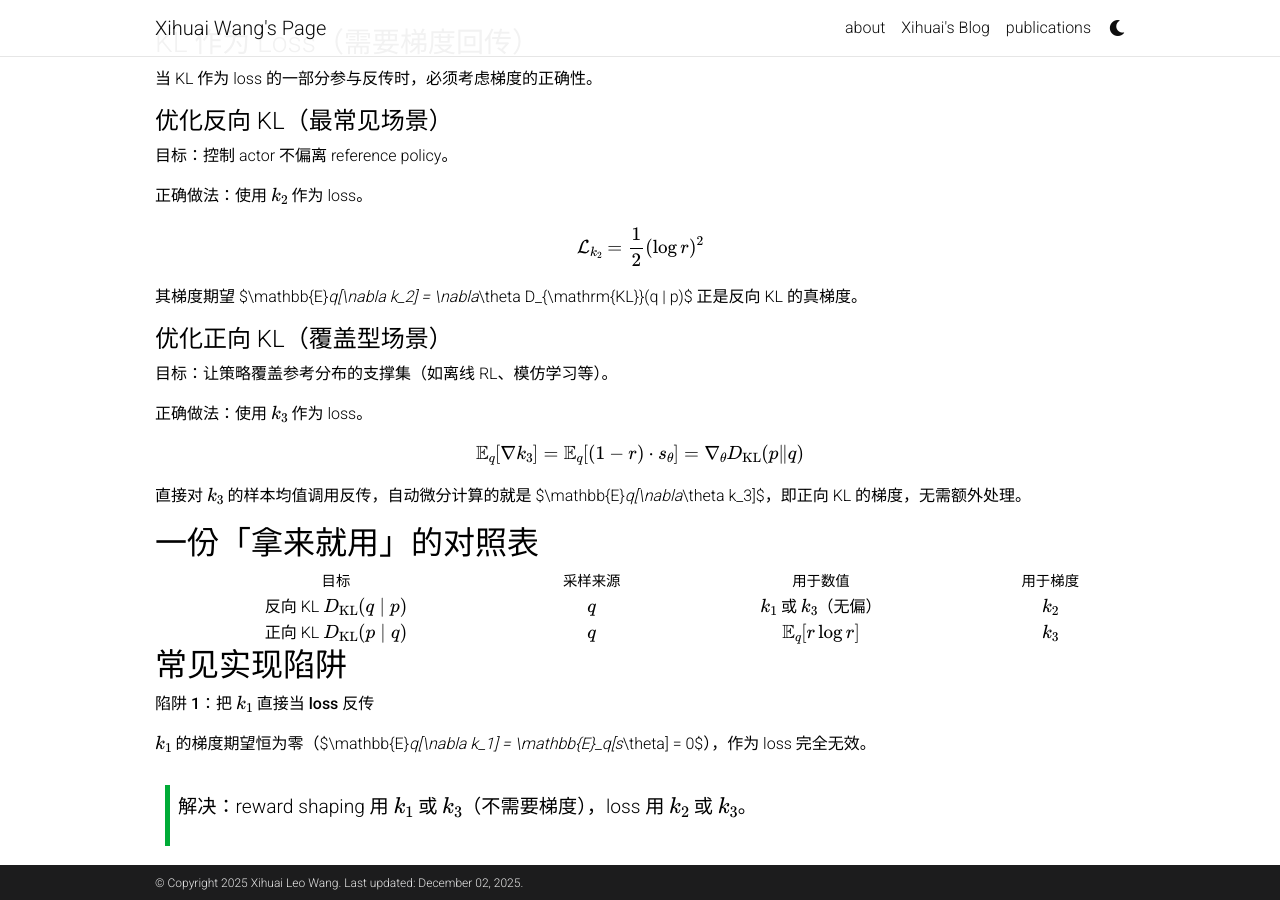
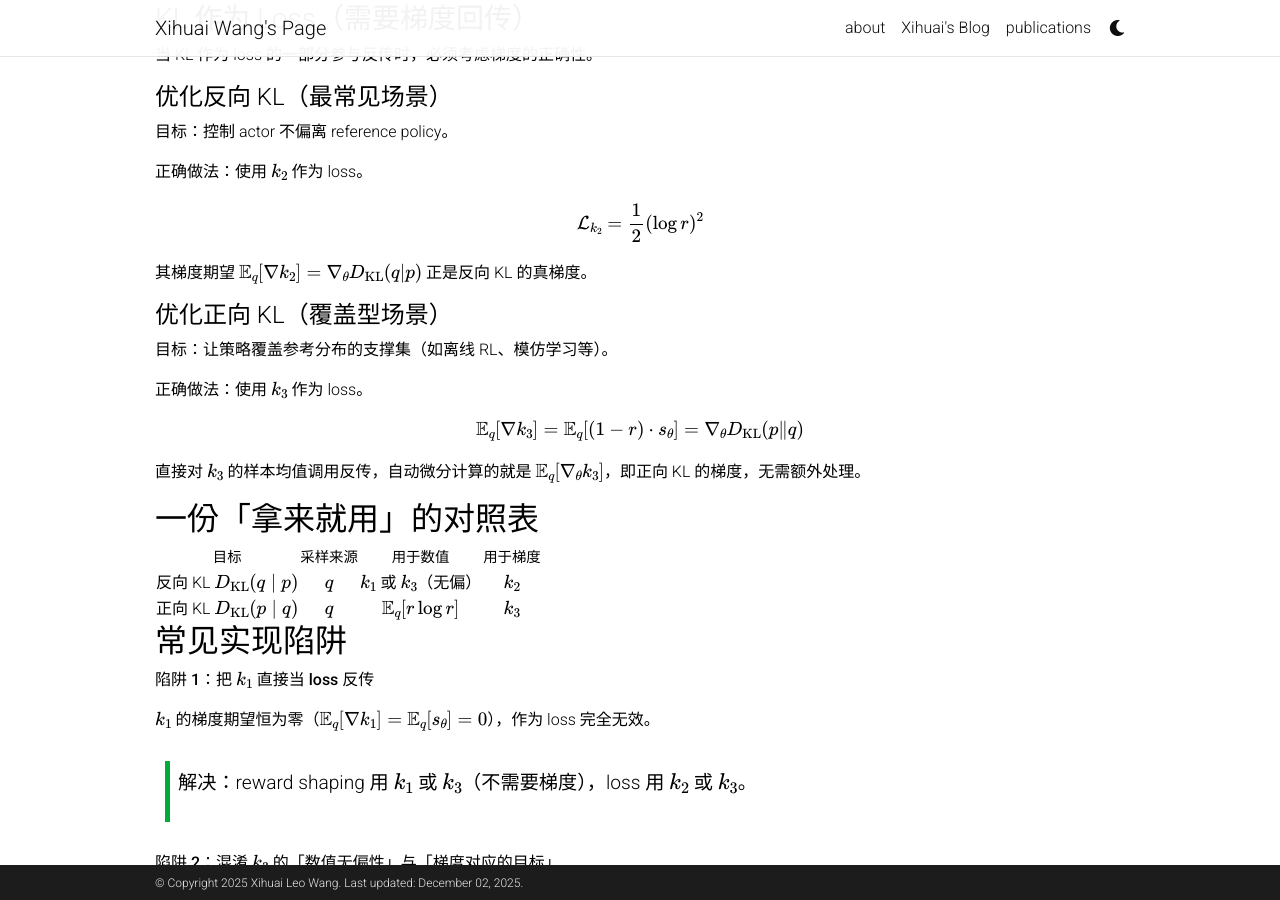
Before and after one commit to xihuai18/xihuai18.github.io, a Jekyll site: the page built from _posts/2025-12-01-kl-estimators-cn.md, in a window 1280 px wide and 900 px high, scrolled down 8333 px. Built offline with Jekyll 4.4.1, drawn with Linux system fonts in a browser that asks for light colours; comment, search, counter and statistics services are not loaded; a style sheet for code colours, icons or effects is not loaded; some of the changed text lies outside the part shown.

Commit message:
优化中英文版本 KL 散度估计器文章中的链接格式，提高可读性

```diff
--- a/_posts/2025-12-01-kl-estimators-cn.md
+++ b/_posts/2025-12-01-kl-estimators-cn.md
@@ -14,7 +14,7 @@
 
 > 在强化学习中，KL 散度的估计方式直接影响训练稳定性。本文系统剖析三种经典估计器 $k_1, k_2, k_3$ 的性质差异，并给出「用于 reward 惩罚」与「用于 loss 回传」时的选型指南。
 
-[English Version](https://xihuai18.github.io/reinforcement-learning/2025/12/01/kl-estimators-en.html) \| [知乎版本 ![Zhihu](https://static.zhihu.com/heifetz/favicon.ico)](https://zhuanlan.zhihu.com/p/1978993413425763764)
+[English Version](/reinforcement-learning/2025/12/01/kl-estimators-en.html) \| [知乎版本 ![Zhihu](https://static.zhihu.com/heifetz/favicon.ico)](https://zhuanlan.zhihu.com/p/1978993413425763764)
 
 
 
@@ -89,7 +89,7 @@
 
 **设计动机**：我们想要一个**既无偏又低方差**的估计器。标准做法是给 $k_1$ 加一个**控制变量**（control variate）——一个期望为零但与 $k_1$ 负相关的量。
 
-注意到 $\mathbb{E}_q[r - 1] = \mathbb{E}_q\left[\frac{p}{q}\right] - 1 = 1 - 1 = 0$，所以对于任意 $\lambda$，
+注意到 $\mathbb{E}\_q[r - 1] = \mathbb{E}\_q\left[\frac{p}{q}\right] - 1 = 1 - 1 = 0$，所以对于任意 $\lambda$，
 
 $$
 k_1 + \lambda(r - 1) = -\log r + \lambda(r - 1)
@@ -121,40 +121,11 @@
 
 ### 三者对比总结
 
-<table style="width:100%; text-align:center;">
-  <thead>
-    <tr>
-      <th>估计器</th>
-      <th>定义</th>
-      <th>设计原理</th>
-      <th>对数值的偏差</th>
-      <th>方差特性</th>
-    </tr>
-  </thead>
-  <tbody>
-    <tr>
-      <td>$k_1$</td>
-      <td>$-\log r$</td>
-      <td>最朴素定义</td>
-      <td>无偏</td>
-      <td>高（可正可负）</td>
-    </tr>
-    <tr>
-      <td>$k_2$</td>
-      <td>$\frac{1}{2}(\log r)^2$</td>
-      <td>f-散度，二阶行为与 KL 一致</td>
-      <td>有偏（但极小）</td>
-      <td>低（恒正）</td>
-    </tr>
-    <tr>
-      <td>$k_3$</td>
-      <td>$r - 1 - \log r$</td>
-      <td>控制变量 + Bregman 散度</td>
-      <td>无偏</td>
-      <td>低（恒正）</td>
-    </tr>
-  </tbody>
-</table>
+| 估计器 |          定义           |          设计原理          |  对数值的偏差  |    方差特性    |
+| :----: | :---------------------: | :------------------------: | :------------: | :------------: |
+| $k_1$  |        $\log r$        |         最朴素定义         |      无偏      | 高（可正可负） |
+| $k_2$  | $\frac{1}{2}(\log r)^2$ | f-散度，二阶行为与 KL 一致 | 有偏（但极小） |   低（恒正）   |
+| $k_3$  |    $r - 1 - \log r$     |  控制变量 + Bregman 散度   |      无偏      |   低（恒正）   |
 
 从数值估计的角度看，$k_3$ 是「无偏 + 低方差」的最优选择；但正如后文将分析的，**梯度层面的故事完全不同**。
 
@@ -213,7 +184,7 @@
 
 在分析估计器之前，我们先推导正向和反向 KL 散度对 $\theta$ 的**真梯度**作为参照。
 
-记 score function $s_\theta(x) = \nabla_\theta \log q_\theta(x)$，它有一个重要性质：$\mathbb{E}_{q_\theta}[s_\theta] = 0$（因为 $\int \nabla_\theta q_\theta dx = \nabla_\theta \int q_\theta dx = \nabla_\theta 1 = 0$）。
+记 score function $s\_\theta(x) = \nabla\_\theta \log q\_\theta(x)$，它有一个重要性质：$\mathbb{E}\_{q\_\theta}[s\_\theta] = 0$（因为 $\int \nabla\_\theta q\_\theta dx = \nabla\_\theta \int q\_\theta dx = \nabla\_\theta 1 = 0$）。
 
 **反向 KL 的梯度**：
 
@@ -257,7 +228,7 @@
 -\mathbb{E}_p[s_\theta] = -\mathbb{E}_q\left[\frac{p}{q_\theta} \cdot s_\theta\right] = -\mathbb{E}_q[r \cdot s_\theta]
 $$
 
-利用 $\mathbb{E}_q[s_\theta] = 0$，可改写为：
+利用 $\mathbb{E}\_q[s\_\theta] = 0$，可改写为：
 
 $$
 \boxed{\nabla_\theta D_{\mathrm{KL}}(p \| q_\theta) = \mathbb{E}_q[(1-r) \cdot s_\theta]}
@@ -333,32 +304,11 @@
 
 对它们在 $q_\theta$ 下取期望：
 
-<table style="width:100%; text-align:center;">
-  <thead>
-    <tr>
-      <th>Estimator</th>
-      <th>$\mathbb{E}_{q}[\nabla_\theta k_i]$</th>
-      <th>Equals</th>
-    </tr>
-  </thead>
-  <tbody>
-    <tr>
-      <td>$k_1$</td>
-      <td>$\mathbb{E}_{q}[s_\theta] = 0$</td>
-      <td><strong>Zero (useless as loss)</strong></td>
-    </tr>
-    <tr>
-      <td>$k_2$</td>
-      <td>$-\mathbb{E}_{q}[(\log r) \cdot s_\theta] = \nabla_\theta D_{\mathrm{KL}}(q \mid p)$</td>
-      <td><strong>Gradient of reverse KL</strong></td>
-    </tr>
-    <tr>
-      <td>$k_3$</td>
-      <td>$\mathbb{E}_{q}[(1-r) \cdot s_\theta] = \nabla_\theta D_{\mathrm{KL}}(p \mid q)$</td>
-      <td><strong>Gradient of forward KL</strong></td>
-    </tr>
-  </tbody>
-</table>
+| Estimator |                         $\mathbb{E}\_{q}[\nabla\_\theta k\_i]$                          |           Equals           |
+| :-------: | :----------------------------------------------------------------------------------: | :------------------------: |
+|   $k_1$   |                            $\mathbb{E}\_{q}[s\_\theta] = 0$                            | **Zero (useless as loss)** |
+|   $k_2$   | $-\mathbb{E}\_{q}[(\log r) \cdot s\_\theta] = \nabla\_\theta D\_{\mathrm{KL}}(q \mid p)$ | **Gradient of reverse KL** |
+|   $k_3$   |   $\mathbb{E}\_{q}[(1-r) \cdot s\_\theta] = \nabla\_\theta D\_{\mathrm{KL}}(p \mid q)$   | **Gradient of forward KL** |
 
 **关键洞察**：
 - **$k_2$ 的梯度**等价于反向 KL 的真梯度——这是优化「约束策略不偏离 ref」的正确选择
@@ -377,7 +327,7 @@
 \nabla_\theta \mathbb{E}_q[k_3] = \nabla_\theta D_{\mathrm{KL}}(q \| p)
 $$
 
-两者都给出反向 KL 的梯度。但在代码中直接对 $k_3$ 的样本均值调用反传时，自动微分执行的是「先梯度后期望」，得到的是 $\mathbb{E}_q[\nabla_\theta k_3]$，即**正向 KL 的梯度**。
+两者都给出反向 KL 的梯度。但在代码中直接对 $k_3$ 的样本均值调用反传时，自动微分执行的是「先梯度后期望」，得到的是 $\mathbb{E}\_q[\nabla\_\theta k\_3]$，即**正向 KL 的梯度**。
 
 这个区分非常重要：**同一个估计器，两种求导顺序可能给出完全不同的结果**。
 
@@ -409,7 +359,7 @@
 \mathcal{L}_{k_2} = \frac{1}{2}(\log r)^2
 $$
 
-其梯度期望 $\mathbb{E}_q[\nabla k_2] = \nabla_\theta D_{\mathrm{KL}}(q \| p)$ 正是反向 KL 的真梯度。
+其梯度期望 $\mathbb{E}\_q[\nabla k\_2] = \nabla\_\theta D\_{\mathrm{KL}}(q \| p)$ 正是反向 KL 的真梯度。
 
 #### 优化正向 KL（覆盖型场景）
 
@@ -421,42 +371,22 @@
 \mathbb{E}_q[\nabla k_3] = \mathbb{E}_q[(1-r) \cdot s_\theta] = \nabla_\theta D_{\mathrm{KL}}(p \| q)
 $$
 
-直接对 $k_3$ 的样本均值调用反传，自动微分计算的就是 $\mathbb{E}_q[\nabla_\theta k_3]$，即正向 KL 的梯度，无需额外处理。
+直接对 $k_3$ 的样本均值调用反传，自动微分计算的就是 $\mathbb{E}\_q[\nabla\_\theta k\_3]$，即正向 KL 的梯度，无需额外处理。
 
 
 ## 一份「拿来就用」的对照表
 
-<table style="width:100%; text-align:center;">
-  <thead>
-    <tr>
-      <th>目标</th>
-      <th>采样来源</th>
-      <th>用于<strong>数值</strong></th>
-      <th>用于<strong>梯度</strong></th>
-    </tr>
-  </thead>
-  <tbody>
-    <tr>
-      <td>反向 KL $D_{\mathrm{KL}}(q \mid p)$</td>
-      <td>$q$</td>
-      <td>$k_1$ 或 $k_3$（无偏）</td>
-      <td>$k_2$</td>
-    </tr>
-    <tr>
-      <td>正向 KL $D_{\mathrm{KL}}(p \mid q)$</td>
-      <td>$q$</td>
-      <td>$\mathbb{E}_q[r\log r]$</td>
-      <td>$k_3$</td>
-    </tr>
-  </tbody>
-</table>
+|                目标                 | 采样来源 |      用于**数值**       | 用于**梯度** |
+| :---------------------------------: | :------: | :---------------------: | :----------: |
+| 反向 KL $D_{\mathrm{KL}}(q \mid p)$ |   $q$    | $k_1$ 或 $k_3$（无偏）  |    $k_2$     |
+| 正向 KL $D_{\mathrm{KL}}(p \mid q)$ |   $q$    | $\mathbb{E}_q[r\log r]$ |    $k_3$     |
 
 
 ## 常见实现陷阱
 
 **陷阱 1：把 $k_1$ 直接当 loss 反传**
 
-$k_1$ 的梯度期望恒为零（$\mathbb{E}_q[\nabla k_1] = \mathbb{E}_q[s_\theta] = 0$），作为 loss 完全无效。
+$k_1$ 的梯度期望恒为零（$\mathbb{E}\_q[\nabla k\_1] = \mathbb{E}\_q[s\_\theta] = 0$），作为 loss 完全无效。
 
 > **解决**：reward shaping 用 $k_1$ 或 $k_3$（不需要梯度），loss 用 $k_2$ 或 $k_3$。
 
```
Also changed, not shown: _posts/2025-12-01-kl-estimators-en.md (+21 -91 lines).
